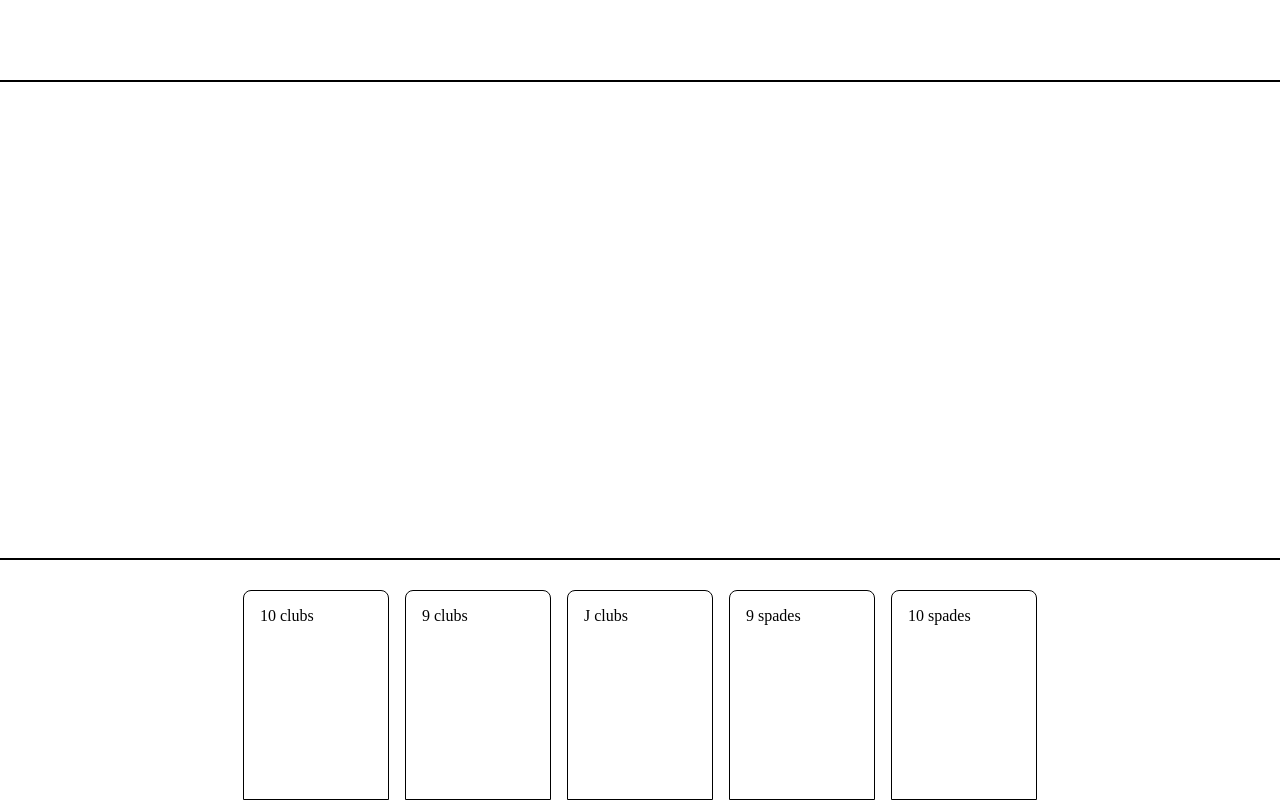
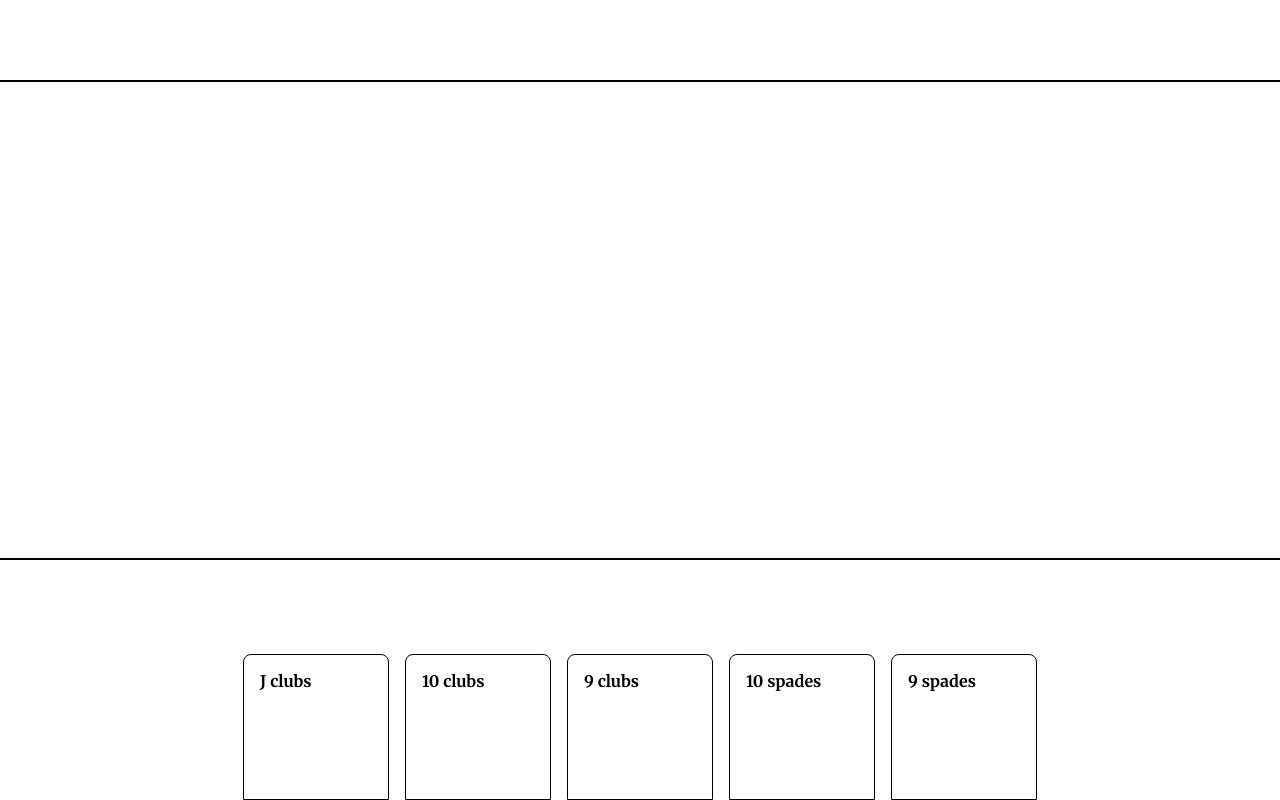
Before and after one commit to kylehoover/euchre, a React (Create React App) app in the folder client/: page / in a window 1280 px wide. Built offline with nearby package versions, Linux system fonts and the light colour scheme.

Commit message:
Add Card component, sort cards in hand

```diff
--- a/client/package.json
+++ b/client/package.json
@@ -7,11 +7,13 @@
     "@testing-library/jest-dom": "^5.11.4",
     "@testing-library/react": "^11.1.0",
     "@testing-library/user-event": "^12.1.10",
+    "@types/classnames": "^2.2.11",
     "@types/jest": "^26.0.15",
     "@types/node": "^12.0.0",
     "@types/react": "^17.0.0",
     "@types/react-dom": "^17.0.0",
     "@types/react-redux": "^7.1.16",
+    "classnames": "^2.2.6",
     "node-sass": "^5.0.0",
     "prettier": "2.2.1",
     "react": "^17.0.1",
--- a/client/public/index.html
+++ b/client/public/index.html
@@ -20,6 +20,13 @@
       work correctly both with client-side routing and a non-root public URL.
       Learn how to configure a non-root public URL by running `npm run build`.
     -->
+
+    <link rel="preconnect" href="https://fonts.gstatic.com" />
+    <link
+      href="https://fonts.googleapis.com/css2?family=Merriweather:wght@700&display=swap"
+      rel="stylesheet"
+    />
+
     <title>Euchre</title>
   </head>
   <body>
--- a/client/src/components/game/Hand.scss
+++ b/client/src/components/game/Hand.scss
@@ -4,15 +4,7 @@
   height: 100%;
   justify-content: center;
 
-  > .card:not(:last-child) {
+  > .Card:not(:last-child) {
     margin-right: 1rem;
   }
-
-  .card {
-    border: 1px solid black;
-    border-radius: 0.5rem 0.5rem 0 0;
-    height: 11rem;
-    padding: 1rem;
-    width: 7rem;
-  }
 }
--- a/client/src/components/game/Hand.tsx
+++ b/client/src/components/game/Hand.tsx
@@ -1,17 +1,24 @@
+import { PlayingCard } from "./PlayingCard";
+import { Card } from "../../types";
+import { sortCards } from "../../gameHelpers";
 import { useAppSelector } from "../../store";
 import "./Hand.scss";
+
+function getKey({ suit, value }: Card): string {
+  return `${value}-${suit}`;
+}
 
 export function Hand() {
   const hand = useAppSelector(
     (state) => state.game.players[state.game.currentUserId]?.hand ?? [],
   );
 
+  const sortedHand = sortCards(hand);
+
   return (
     <div className="Hand">
-      {hand.map((card) => (
-        <div className="card" key={`${card.value}-${card.suit}`}>
-          {card.value} {card.suit}
-        </div>
+      {sortedHand.map((card) => (
+        <PlayingCard card={card} key={getKey(card)} />
       ))}
     </div>
   );
--- /dev/null
+++ b/client/src/components/game/PlayingCard.scss
@@ -0,0 +1,18 @@
+.Card {
+  border: 1px solid black;
+  border-radius: 0.5rem 0.5rem 0 0;
+  font-family: "Merriweather", serif;
+  height: 7rem;
+  padding: 1rem;
+  width: 7rem;
+
+  &.clubs,
+  &.spades {
+    color: black;
+  }
+
+  &.diamonds,
+  &.hearts {
+    color: red;
+  }
+}
--- /dev/null
+++ b/client/src/components/game/PlayingCard.tsx
@@ -0,0 +1,17 @@
+import classNames from "classnames";
+import { Card } from "../../types";
+import "./PlayingCard.scss";
+
+interface Props {
+  card: Card;
+}
+
+export function PlayingCard(props: Props) {
+  const { card } = props;
+
+  return (
+    <div className={classNames("Card", card.suit)}>
+      {card.value} {card.suit}
+    </div>
+  );
+}
--- a/client/src/gameHelpers/index.ts
+++ b/client/src/gameHelpers/index.ts
@@ -1,2 +1,3 @@
 export { createDeck } from "./createDeck";
 export { deal } from "./deal";
+export { sortCards } from "./sortCards";
--- /dev/null
+++ b/client/src/gameHelpers/sortCards.ts
@@ -0,0 +1,33 @@
+import { Card, CardValue } from "../types";
+
+const cardValueSortOrder: { [Value in CardValue]: number } = {
+  A: 0,
+  K: 1,
+  Q: 2,
+  J: 3,
+  10: 4,
+  9: 5,
+  8: 6,
+  7: 7,
+  6: 8,
+  5: 9,
+  4: 10,
+  3: 11,
+  2: 12,
+};
+
+export function sortCards(cards: Card[]): Card[] {
+  const sortedCards = [...cards];
+
+  sortedCards.sort((card1, card2) => {
+    const comparison = card1.suit.localeCompare(card2.suit);
+
+    if (comparison !== 0) {
+      return comparison;
+    }
+
+    return cardValueSortOrder[card1.value] - cardValueSortOrder[card2.value];
+  });
+
+  return sortedCards;
+}
```
Also changed, not shown: 1 other file (tests, documents, lock files or other folders).
